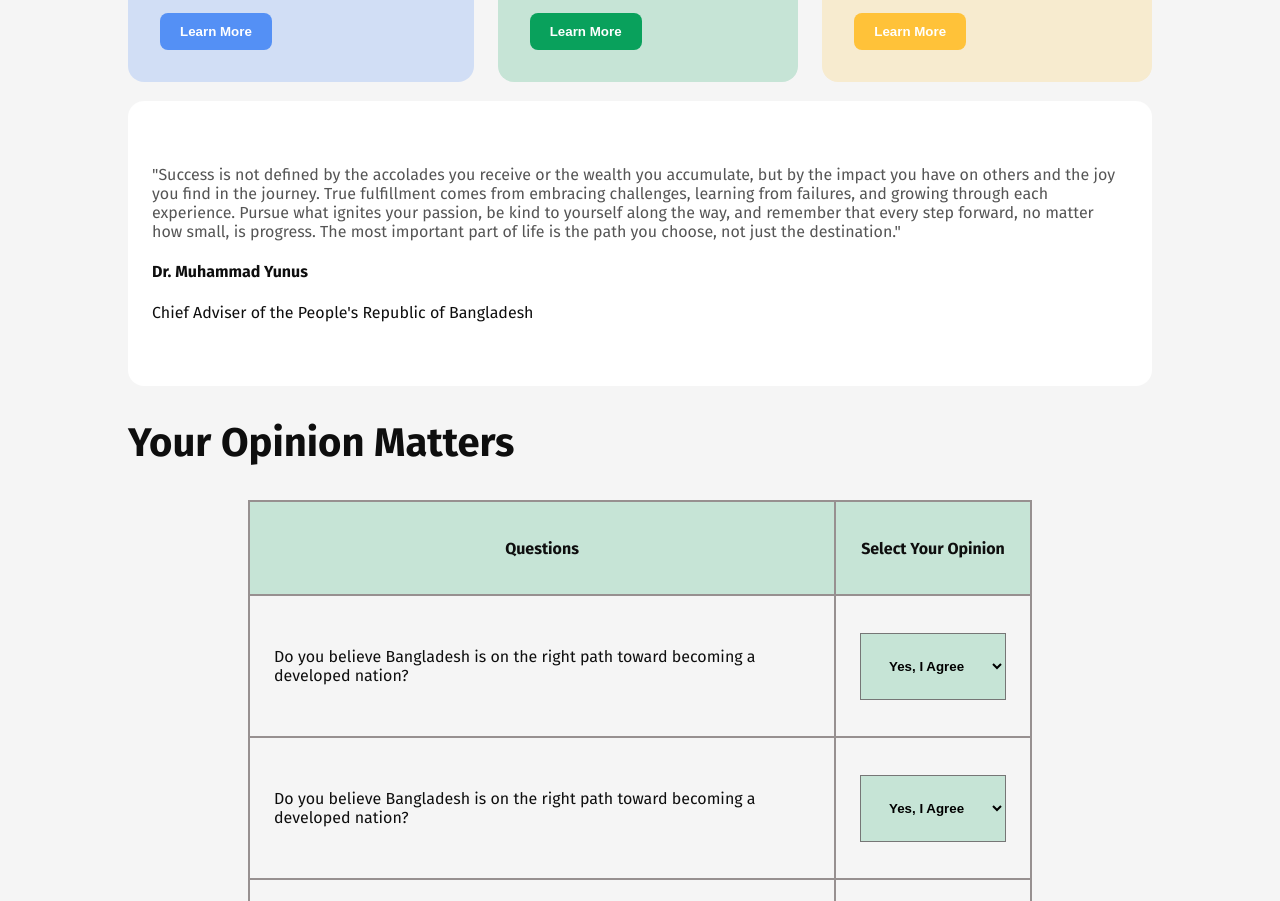
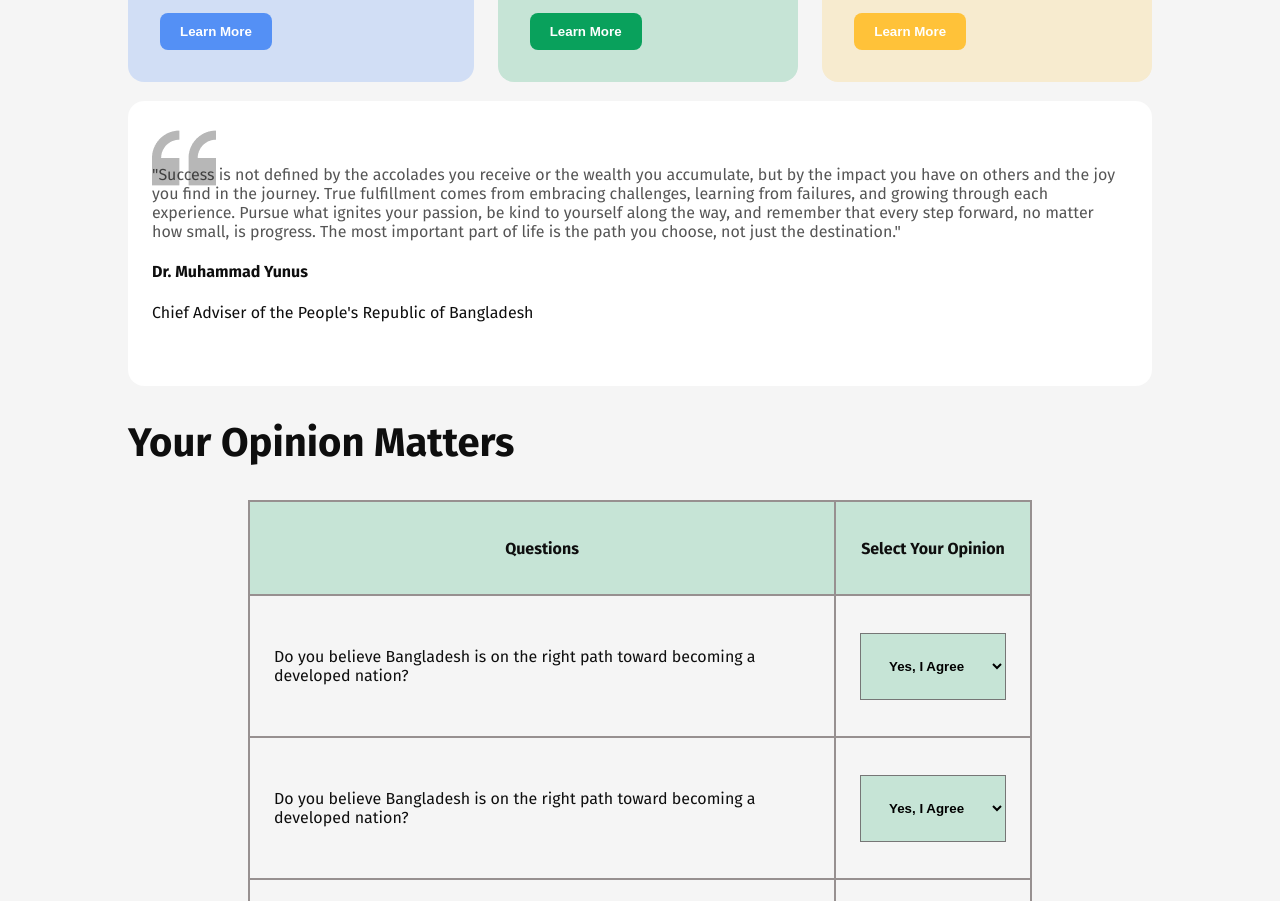
Before and after one commit to Obydullah001/Programming-hero-assignment-1, a plain HTML site: page index.html in a window 1280 px wide. Shown: the part 1423-2324 px from the top of the page. Drawn offline with Linux system fonts and the light colour scheme.

Commit message:
added image

```diff
--- a/styles/portfolio.css
+++ b/styles/portfolio.css
@@ -159,7 +159,7 @@ main section{
     background-color: #FFFFFF ;
     border-radius: 16px;
     padding: 48px 24px 48px 24px;
-    background-image: url(./assets/quote-bg.png);
+    background-image: url(../assets/quote-bg.png);
     background-repeat: no-repeat;
     background-position:top 25px left 24px ;
 }
```
